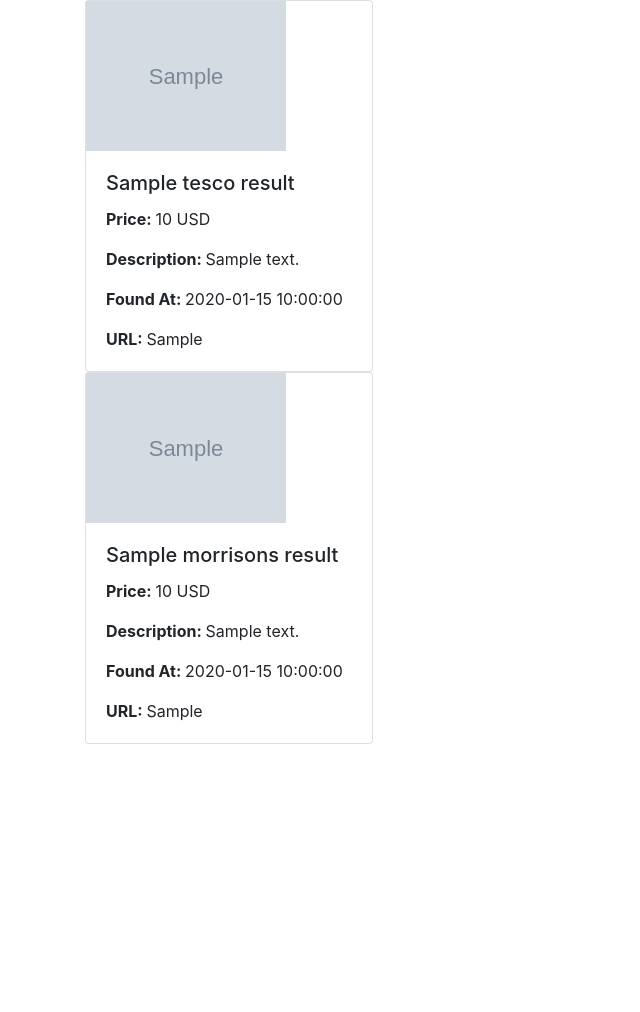
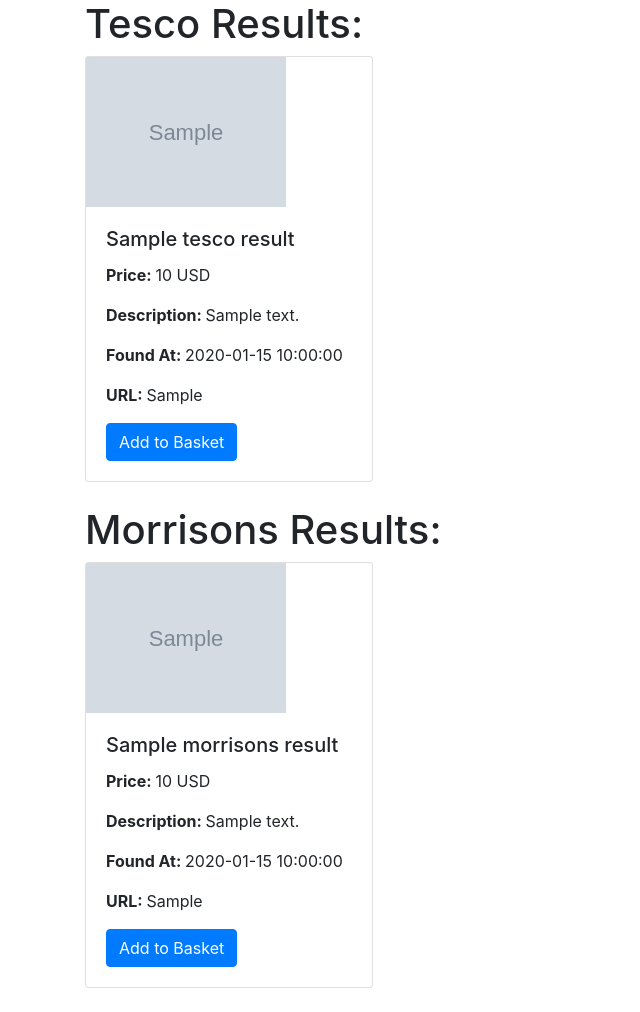
Before and after one commit to JayAshton/price-searcher, a Flask app: template app/templates/results.html in a window 1280 px wide. Shown: the whole page, without its empty margins (0-640 px from the left). Before the commit the page ends 744 px from the top, so only its background shows below. Run offline with Flask 2, Linux system fonts and the light colour scheme; the template is opened without the code that fills it: most values are stand-ins (such as "Sample title", 1, 10 or a date in 2020); grey boxes marked "Sample" are stand-in pictures; some libraries are stand-ins or nearby versions.

Commit message:
Removed searching page, implemented in search.html instead and modified card grids for results page

```diff
--- a/app/routes.py
+++ b/app/routes.py
@@ -12,9 +12,6 @@ def index():
 
 @app.route('/search', methods=["GET", "POST"])
 def search():
-    # Display searching page
-    render_template('searching.html')
-
     # Get keyword
     keyword = request.form.get("keyword")
 
--- a/app/static/css/search.css
+++ b/app/static/css/search.css
@@ -0,0 +1,5 @@
+div#searching {
+    display: none;
+    cursor: wait;
+    text-align: center;
+}
--- a/app/templates/results.html
+++ b/app/templates/results.html
@@ -7,9 +7,10 @@
     </head>
     <body>
         <div class="container">
-            <div class="row">
+            <h1>Tesco Results:</h1>
+            <div class="row row-cols-1 row-cols-md-3">
                 {% for k,v in tesco_results.items() %}
-                <div class="col-sm-6">
+                <div class="col mb-4">
                     <div class="card" style="width: 18rem;">
                         <img width="200" width="200" src="{{ v['image'] }}">
                         <div class="card-body">
@@ -18,14 +19,17 @@
                             <p class="card-text"><b>Description: </b>{{ v['description'] }}</p>
                             <p class="card-text"><b>Found At: </b>{{ v['found_at'] }}</p>
                             <p class="card-text"><b>URL: </b>{{ k }}</p>
+                            <a href="#" class="btn btn-primary">Add to Basket</a>
                         </div>
                     </div>
                 </div>
                 {% endfor %}
             </div>
-            <div class="row">
+
+            <h1>Morrisons Results:</h1>
+            <div class="row row-cols-1 row-cols-md-3">
                 {% for k,v in morrisons_results.items() %}
-                <div class="col-sm-6">
+                <div class="col mb-4">
                     <div class="card" style="width: 18rem;">
                         <img width="200" width="200" src="{{ v['image'] }}">
                         <div class="card-body">
@@ -34,6 +38,7 @@
                             <p class="card-text"><b>Description: </b>{{ v['description'] }}</p>
                             <p class="card-text"><b>Found At: </b>{{ v['found_at'] }}</p>
                             <p class="card-text"><b>URL: </b>{{ k }}</p>
+                            <a href="#" class="btn btn-primary">Add to Basket</a>
                         </div>
                     </div>
                 </div>
```
Also changed, not shown: app/templates/search.html (+13 -2 lines), app/templates/searching.html (deleted, +0 -15 lines).
